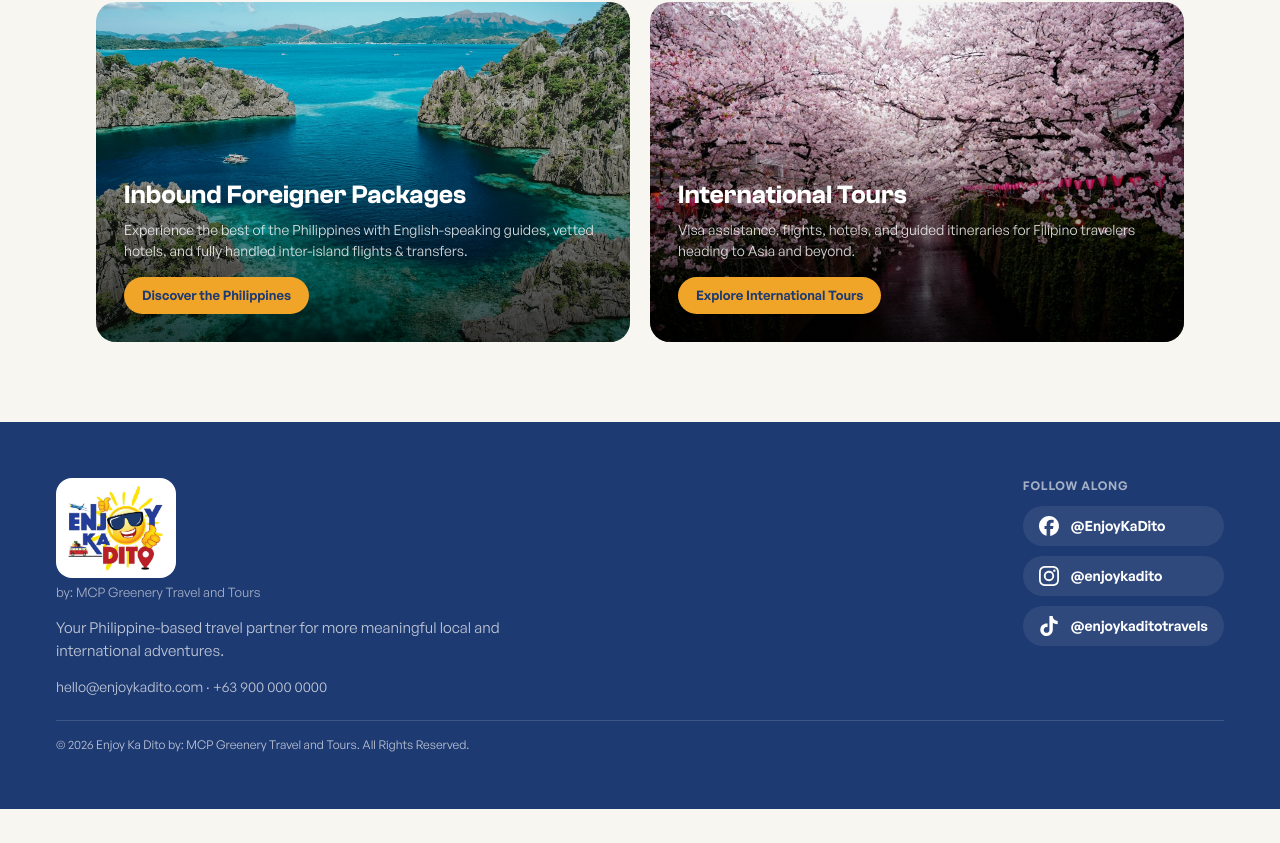
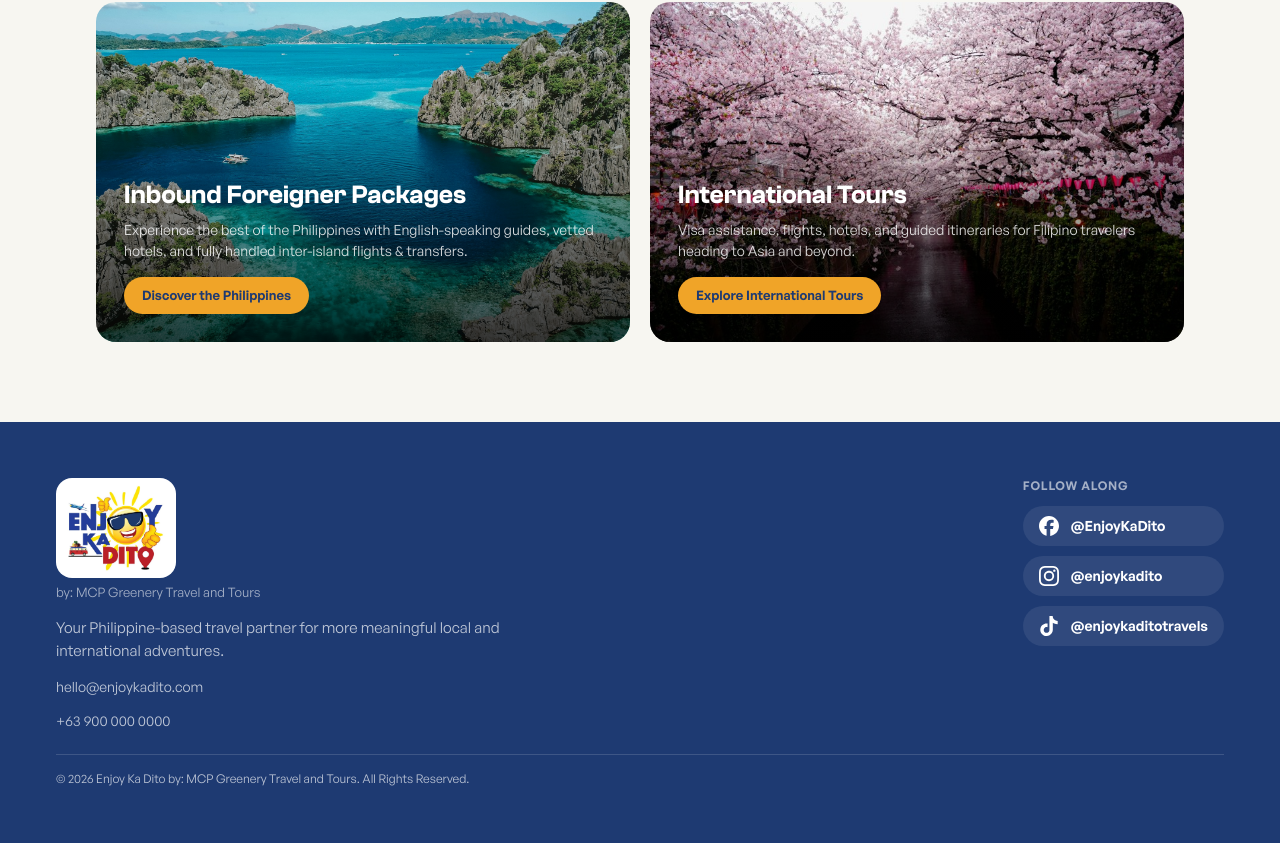
Before and after one commit to DDDavid-Works/enjoy-ka-dito-web, a Next.js app: page / in a window 1280 px wide. Shown: the part 1321-2164 px from the top of the page. Before the commit the page ends 2130 px from the top, so only its background shows below. Built offline with nearby package versions, Linux system fonts and the light colour scheme; no server answers.

Commit message:
Show footer contact numbers on their own line
Co-Authored-By: Claude Sonnet 5.5 <noreply@anthropic.com>

```diff
--- a/components/Footer.tsx
+++ b/components/Footer.tsx
@@ -24,7 +24,8 @@ async function currentYear() {
 
 export default async function Footer() {
   const company = await getCompanyDetails()
-  const contactLine = [...company.emails, ...company.contactNumbers].filter(Boolean).join(' · ')
+  const emailLine = company.emails.filter(Boolean).join(' · ')
+  const numberLine = company.contactNumbers.filter(Boolean).join(' · ')
 
   return (
     <footer className={styles.footer}>
@@ -37,7 +38,8 @@ export default async function Footer() {
           <p className={styles.tagline}>
             Your Philippine-based travel partner for more meaningful local and international adventures.
           </p>
-          {contactLine && <p className={styles.contact}>{contactLine}</p>}
+          {emailLine && <p className={styles.contact}>{emailLine}</p>}
+          {numberLine && <p className={styles.contact}>{numberLine}</p>}
           {company.address && <p className={styles.contact}>{company.address}</p>}
         </div>
 
```
